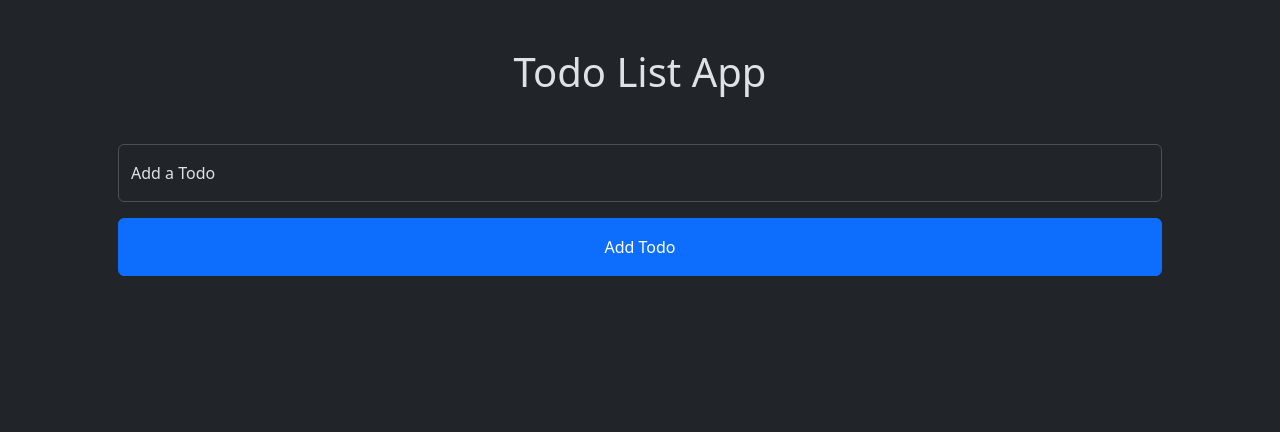
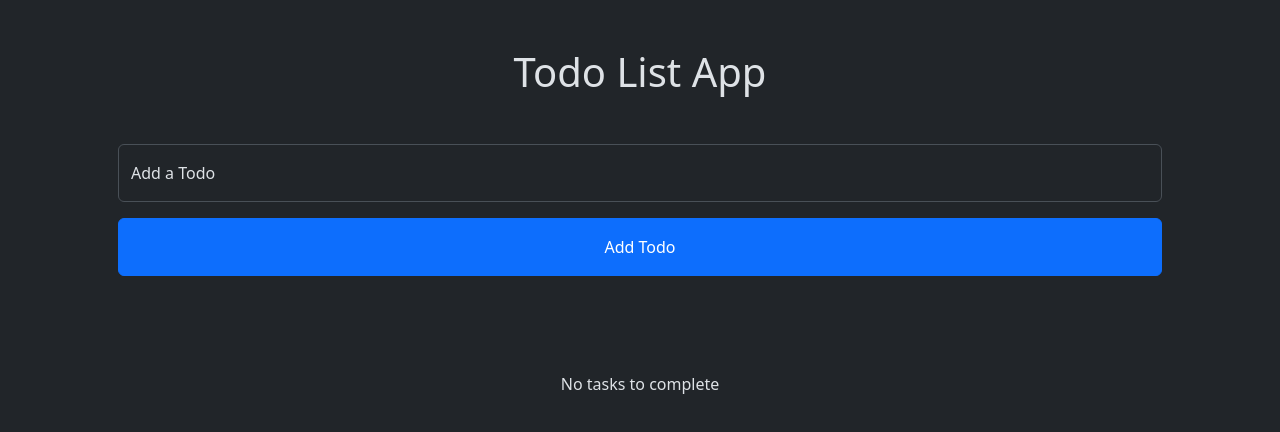
Before and after one commit to dustinusey/todolist-app-bootstrap-react, a React (Vite) app: page / in a window 1280 px wide. Shown: the top 432 px of the page. Built offline with nearby package versions, Linux system fonts and the light colour scheme.

Commit message:
add text to show no tasks in list

```diff
--- a/src/App.jsx
+++ b/src/App.jsx
@@ -85,6 +85,12 @@ const App = () => {
           />
         </div>
       )}
+      {/* If there are no todo list is empty */}
+      {todos.length === 0 ? (
+        <div className="container p-5">
+          <p className="text-center">No tasks to complete</p>
+        </div>
+      ) : null}
     </>
   );
 };
```
